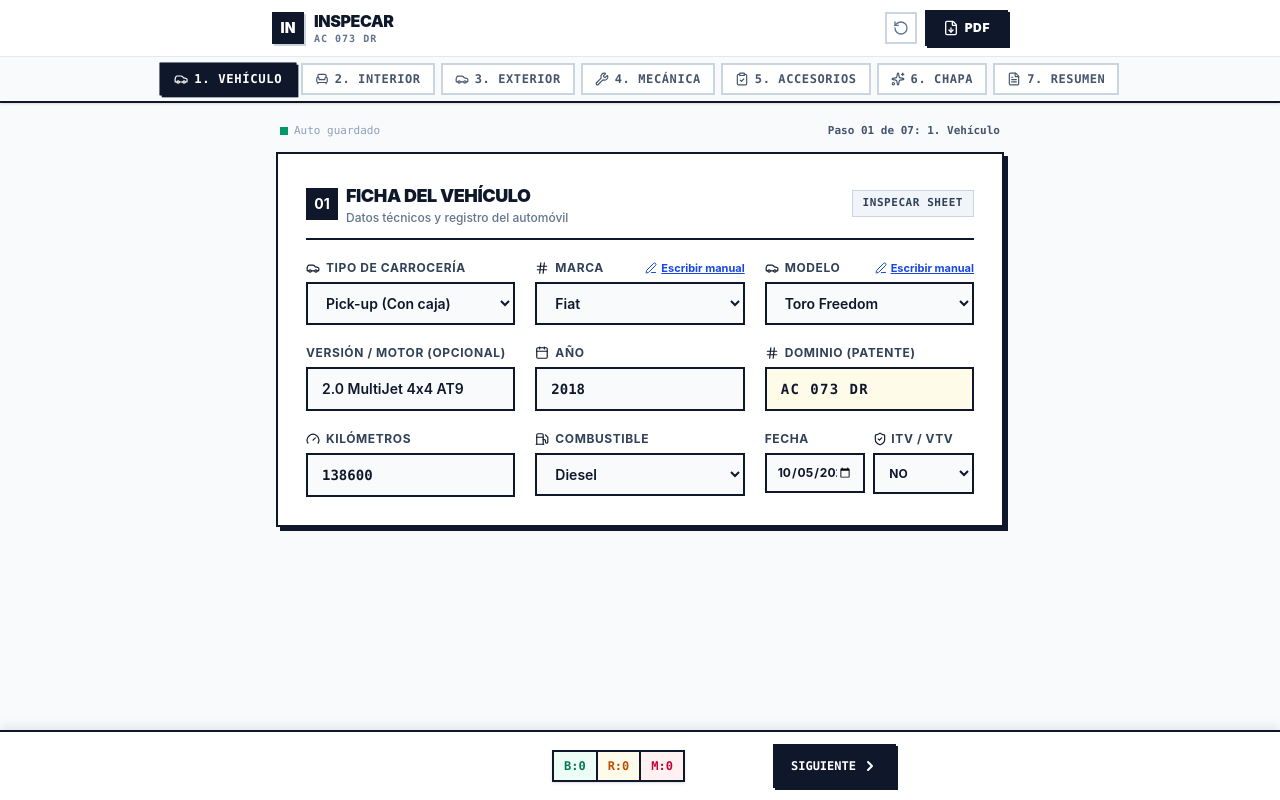
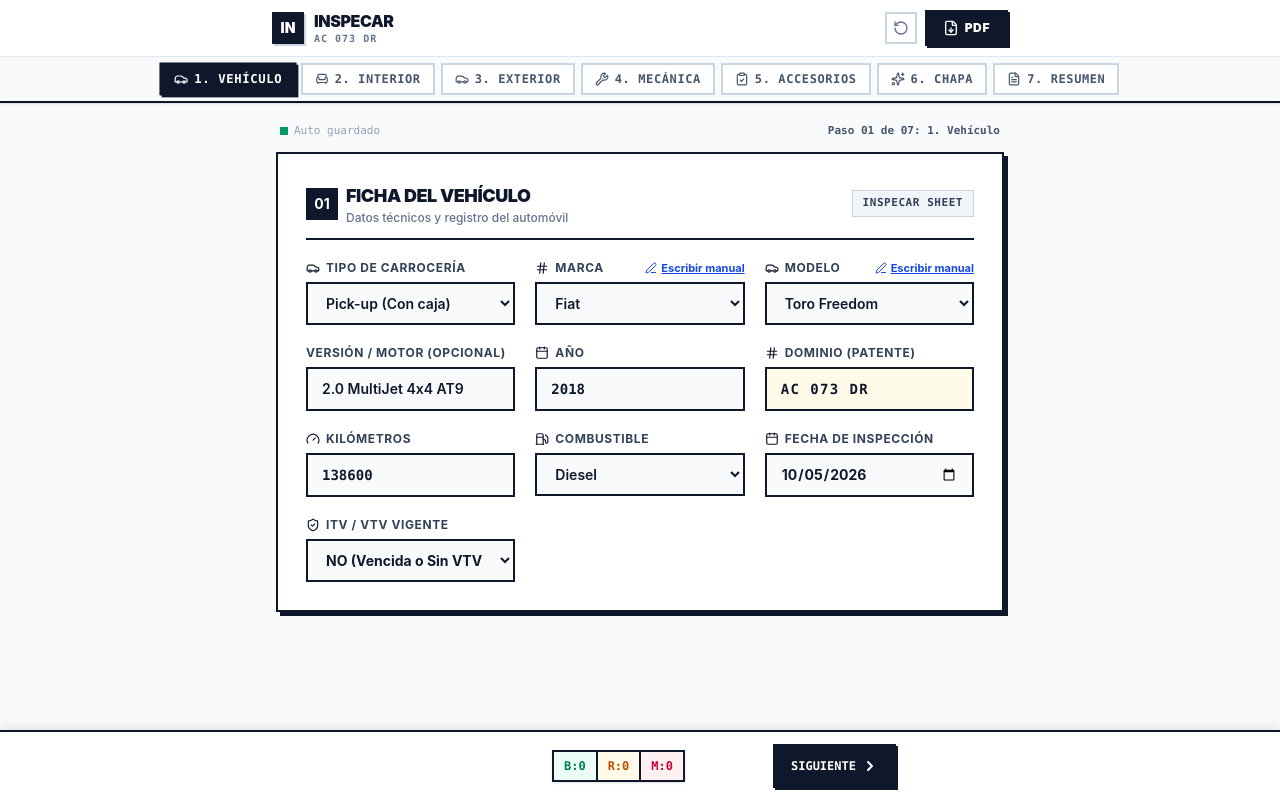
Before and after one commit to arielmartinelli/INSPECAR, a React (Vite) app: page / in a window 1280 px wide. Built offline with nearby package versions, Linux system fonts and the light colour scheme.

Commit message:
fix: separate Fecha and ITV into independent full-width grid fields

```diff
--- a/src/components/VehicleHeaderForm.tsx
+++ b/src/components/VehicleHeaderForm.tsx
@@ -310,35 +310,35 @@ export const VehicleHeaderForm: FC<VehicleHeaderFormProps> = ({ vehicle, onChang
           </select>
         </div>
 
-        {/* Fecha & ITV/VTV */}
-        <div className="grid grid-cols-2 gap-2">
+        {/* Fecha */}
         <div>
-            <label className="block text-xs font-bold uppercase tracking-wider text-slate-700 mb-1.5">
-              Fecha
+          <label className="block text-xs font-bold uppercase tracking-wider text-slate-700 mb-1.5 flex items-center gap-1.5">
+            <Calendar className="w-3.5 h-3.5 text-slate-900" />
+            Fecha de Inspección
           </label>
           <input
             type="date"
             value={vehicle.fecha}
             onChange={(e) => onChange({ ...vehicle, fecha: e.target.value })}
-              className="w-full bg-slate-50 border-2 border-slate-900 rounded-none px-2.5 py-2.5 text-xs font-bold text-slate-900 focus:outline-none focus:bg-white transition-colors"
+            className="w-full bg-slate-50 border-2 border-slate-900 rounded-none px-3.5 py-2.5 text-sm font-bold text-slate-900 focus:outline-none focus:bg-white transition-colors"
           />
         </div>
 
+        {/* ITV / VTV */}
         <div>
-            <label className="block text-xs font-bold uppercase tracking-wider text-slate-700 mb-1.5 flex items-center gap-1">
+          <label className="block text-xs font-bold uppercase tracking-wider text-slate-700 mb-1.5 flex items-center gap-1.5">
             <ShieldCheck className="w-3.5 h-3.5 text-slate-900" />
-              ITV / VTV
+            ITV / VTV Vigente
           </label>
           <select
             value={vehicle.itvVtv}
             onChange={(e) => onChange({ ...vehicle, itvVtv: e.target.value as 'SI' | 'NO' | '' })}
-              className="w-full bg-slate-50 border-2 border-slate-900 rounded-none px-2.5 py-2.5 text-xs font-bold text-slate-900 focus:outline-none focus:bg-white transition-colors"
+            className="w-full bg-slate-50 border-2 border-slate-900 rounded-none px-3.5 py-2.5 text-sm font-bold text-slate-900 focus:outline-none focus:bg-white transition-colors"
           >
-              <option value="">Elegir</option>
-              <option value="SI">SÍ</option>
-              <option value="NO">NO</option>
+            <option value="">-- Seleccionar Estado --</option>
+            <option value="SI">SÍ (Vigente)</option>
+            <option value="NO">NO (Vencida o Sin VTV)</option>
           </select>
-          </div>
         </div>
       </div>
     </div>
```
Lines whose indentation alone changed are shown as unchanged.
